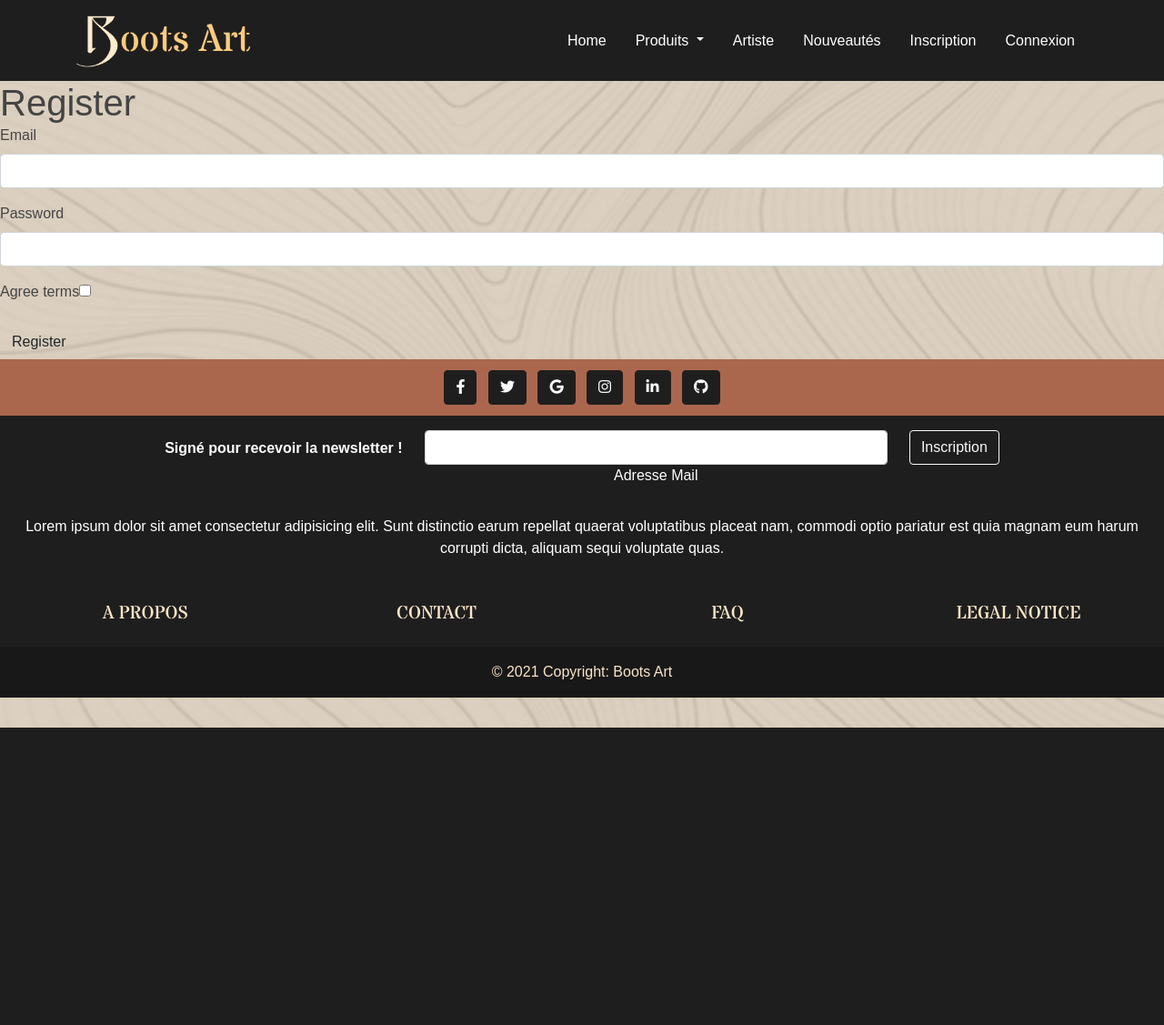
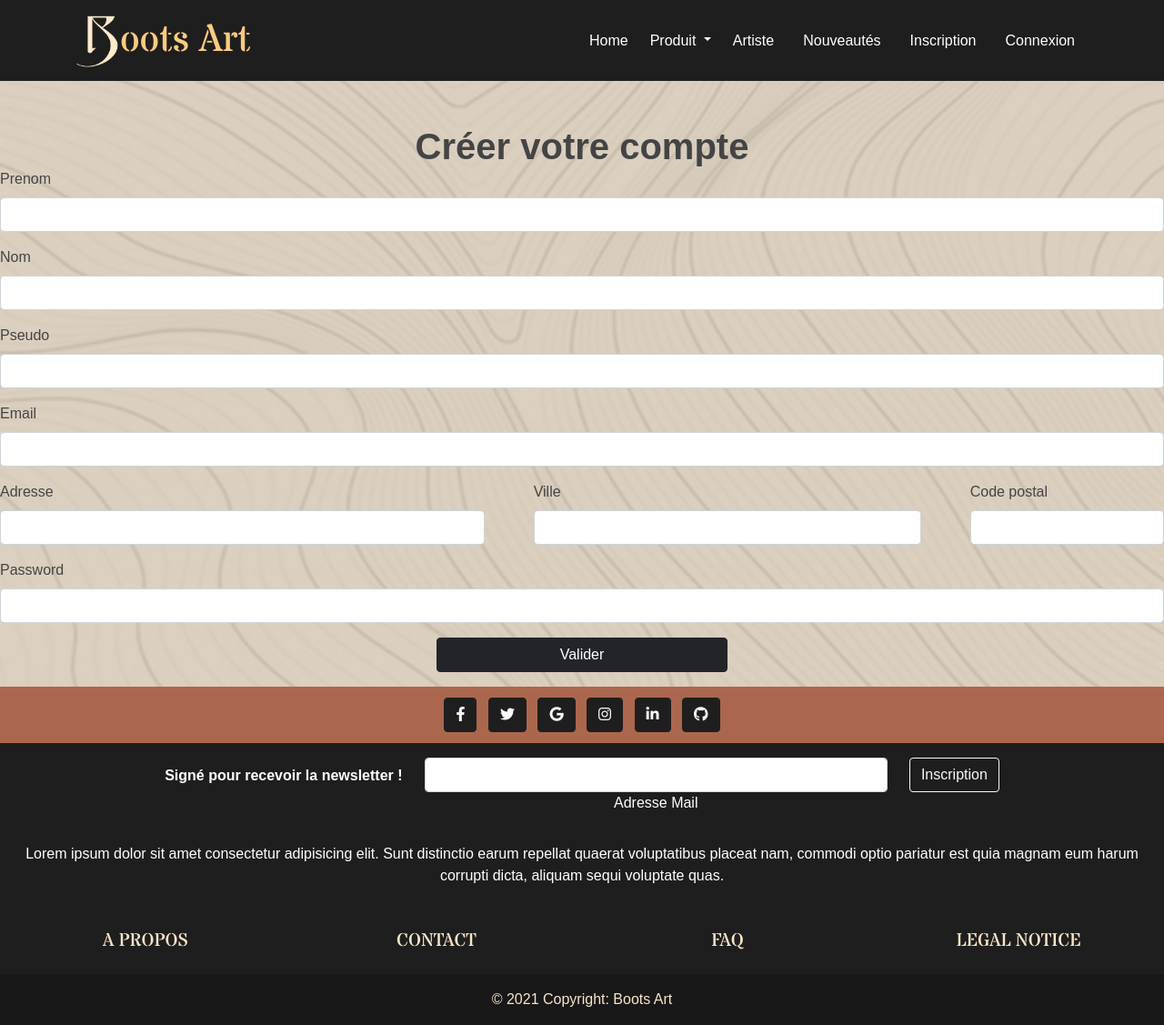
Before and after one commit to GuillaumePeixoto/Displate, a Symfony app: template templates/registration/register.html.twig in a window 1280 px wide. Shown: the whole page at 91% size. Before the commit the page ends 800 px from the top, so only its background shows below. Run offline with Twig, Linux system fonts and the light colour scheme; the template is opened without the code that fills it, so the values that code supplies are empty; form fields are guessed from the names that the template uses; some libraries are stand-ins or nearby versions.

Commit message:
Modif menu + modif de floriant sur l'inscription

```diff
--- a/public/css/base.css
+++ b/public/css/base.css
@@ -42,6 +42,46 @@
 .hover_effect:hover:before{
     width: 100%;
 }
+
+.hover_effect.show:before{
+    position: absolute;
+    left: 0px;
+    bottom: 0px;
+    content: '';
+    width: 100%;
+    height: 2px;
+    background-color: #c49a52;
+}
+
+.hover_effect.show{
+    color: #c49a52 !important;
+}
+
+.pos-static{
+    position: static;
+}
+
+.under-menu{
+width: 101%;
+border-radius: 0px;
+top: 90% !important;
+background-color: #1f1e1e !important;
+left: -1px !important;
+border: none;
+}
+
+.under-menu a{
+color: white;
+}
+
+.column a {
+float: none;
+padding: 16px;
+text-decoration: none;
+display: block;
+text-align: left;
+}
+
 
 .searchformNav{
     display: contents;
--- a/src/Controller/RegistrationController.php
+++ b/src/Controller/RegistrationController.php
@@ -17,7 +17,9 @@ class RegistrationController extends AbstractController
     public function register(Request $request, UserPasswordHasherInterface $userPasswordHasher, EntityManagerInterface $entityManager): Response
     {
         $user = new User();
-        $form = $this->createForm(RegistrationFormType::class, $user);
+        $form = $this->createForm(RegistrationFormType::class, $user, [
+            'userRegistration' => true
+        ]);
         $form->handleRequest($request);
 
         if ($form->isSubmitted() && $form->isValid()) {
--- a/templates/base.html.twig
+++ b/templates/base.html.twig
@@ -37,9 +37,6 @@
         <link rel="stylesheet" href=" {{asset('css/profil.css')}}">
         <link rel="stylesheet" href=" {{asset('css/panier.css')}}">
 
-        <link rel="stylesheet" href=" {{asset('css/base.css')}}">
-        <link rel="stylesheet" href=" {{asset('css/fiche_produit.css')}}">
-        <link rel="stylesheet" href=" {{asset('css/profil.css')}}">
 
 
 
@@ -75,6 +72,7 @@
           background: url('{{ asset("img/loading.gif") }}') no-repeat;
         }
 
+
     </style>
 
 <body>
@@ -87,34 +85,49 @@
             <button class="navbar-toggler collapsed" type="button" data-bs-toggle="collapse" data-bs-target="#navbarsExample07" aria-controls="navbarsExample07" aria-expanded="false" aria-label="Toggle navigation">
               <span class="navbar-toggler-icon"></span>
             </button>
-
             <div class="navbar-collapse collapse" id="navbarsExample07" style="">
               <ul class="navbar-nav ms-auto mb-2 mb-lg-0">
                 <li class="nav-item">
                   <a class="nav-link text-white hover_effect mx-2" aria-current="page" href="{{ path('home') }}">Home</a>
                 </li>
-                          <li class="nav-item">
-                            <div class="collapse navbar-collapse " id="navbarNavDarkDropdown">
-                              <ul class="navbar-nav">
-                                <li class="nav-item dropdown">
-                                  <a class="nav-link dropdown-toggle hover_effect text-white mx-2" href="#" id="navbarDarkDropdownMenuLink" role="button" data-bs-toggle="dropdown" aria-expanded="false">
-                                  Produits
-                                  </a>
-
-                                <ul class="dropdown-menu dropdown-menu-dark "  aria-labelledby="navbarDarkDropdownMenuLink">
-                                  <li><a class="dropdown-item" href="#">Tout nos prints</a></li>
-                                  <li><a class="dropdown-item" href="#">Concept Art</a></li>
-                                  <li><a class="dropdown-item" href="#">Illustration</a></li>
-                                  <li><a class="dropdown-item" href="#">Cyber</a></li>
-                                  <li><a class="dropdown-item" href="#">Fantasy</a></li>
-                                  <li><a class="dropdown-item" href="#">Abstrait</a></li>
-
+                <li class="dropdown pos-static nav-item">
+                  <button class="btn border-0 text-white dropdown-toggle nav-link hover_effect" type="button" id="dropdownMenuButton1" data-bs-toggle="dropdown" aria-expanded="false">
+                    Produit
+                  </button>
+                  <ul class="dropdown-menu under-menu" aria-labelledby="dropdownMenuButton1">
+                    <div class="row">
+                          <div class="column col-4 p-2">
+                            <h3 class="text-center text-white">Categorie</h3>
+                            <div class=" d-flex col-12">
+                              <div class="col-6">
+                                <a class="text-center" href="#">Link 1</a>
+                                <a class="text-center" href="#">Link 2</a>
+                                <a class="text-center" href="#">Link 3</a>
+                              </div>
+                              <div class="col-6">
+                                <a class="text-center" href="#">Link 1</a>
+                                <a class="text-center" href="#">Link 2</a>
+                                <a class="text-center" href="#">Link 3</a>
+                              </div>
+                            </div>
+                          </div>
+                          <div class="column col-4 p-2">
+                            <h3 class="text-center text-white">Format</h3>
+                              <div class="col-12">
+                                <a class="text-center" href="#">Link 1</a>
+                                <a class="text-center" href="#">Link 2</a>
+                                <a class="text-center" href="#">Link 3</a>
+                              </div>
+                          </div>
+                          <div class="column col-4 p-2">
+                            <h3>Category 3</h3>
+                            <a href="#">Link 1</a>
+                            <a href="#">Link 2</a>
+                            <a href="#">Link 3</a>
+                          </div>
+                        </div>
                   </ul>
                 </li>
-                            </ul>
-                          </div>
-                        </li>
-
                 <li class="nav-item">
                     <a class="nav-link text-white hover_effect mx-2" href="{{ path('nos_artistes') }}">Artiste</a>
                 </li>
@@ -143,7 +156,7 @@
                         </li>
                     {% else %}
                         <li class="nav-item">
-                                    <a class="nav-link text-white hover_effect mx-2" aria-current="page" href="#">Inscription</a>
+                            <a class="nav-link text-white hover_effect mx-2" aria-current="page" href="{{ path('app_register') }}">Inscription</a>
                         </li>
                         <li class="nav-item">
                             <a class="nav-link text-white hover_effect mx-2" href="{{ path('app_login') }}">Connexion</a>
--- a/templates/registration/register.html.twig
+++ b/templates/registration/register.html.twig
@@ -3,15 +3,36 @@
 {% block title %}Register{% endblock %}
 
 {% block body %}
-    <h1>Register</h1>
+    <h1 class="text-center fw-bold mt-5 titreinscription">Créer votre compte</h1>
 
-    {{ form_start(registrationForm) }}
+        {{ form_start(registrationForm, {'attr': {'class': 'col-5 mx-auto '}} ) }}
+
+        {{ form_row(registrationForm.prenom) }}
+
+        {{ form_row(registrationForm.nom) }}
+
+        {{ form_row(registrationForm.pseudo ) }}
+
         {{ form_row(registrationForm.email) }}
-        {{ form_row(registrationForm.plainPassword, {
-            label: 'Password'
-        }) }}
-        {{ form_row(registrationForm.agreeTerms) }}
 
-        <button type="submit" class="btn">Register</button>
+        <div class="col-12  d-flex justify-content-between">
+        <div class="col-5">
+        {{ form_row(registrationForm.adresse) }}
+        </div>
+        <div class="col-4">
+        {{ form_row(registrationForm.ville) }}
+        </div>
+        <div class="col-2">
+        {{ form_row(registrationForm.codePostal) }}
+        </div>
+        </div>
+
+        {{ form_row(registrationForm.password) }}
+
+
+        <div class="text-center" >
+            <button type="submit" class="btn col-3 btn-dark mb-3">Valider</button>
+        </div>
+
     {{ form_end(registrationForm) }}
 {% endblock %}
```
Lines whose indentation alone changed are shown as unchanged.
